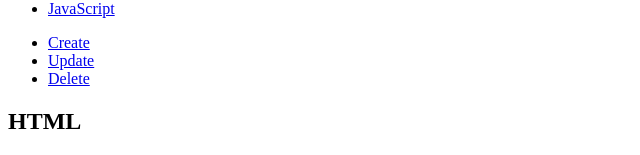
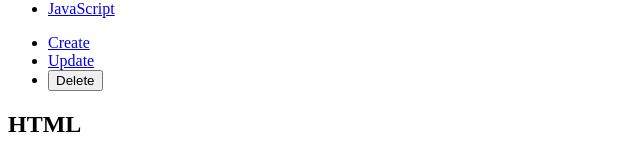
Before and after one commit to Csquid/react_egoing_practice_1, a React (Create React App) app: page / in a window 1280 px wide. Shown: the part 150-305 px from the top of the page, without its empty margins (0-640 px from the left). Built offline with nearby package versions, Linux system fonts and the light colour scheme.

Commit message:
When clicked in the control section, click app.js to make the mode fly away. [controll 부분 에서 클릭했을때, app.js로 클릭했던 모드 날라가게 만들어줌.]

```diff
--- a/src/App.js
+++ b/src/App.js
@@ -9,7 +9,10 @@ class App extends Component {
     super(props);
 
     this.state = {
+      mode: 'welcome',
+      modeEve: null,
       listNowIDX: 0,
+      listLastIDX: 0,
       welcome: { title: 'Welcome', description: 'Welcome React World' },
       nav_lists: [
         { id: 0, title: 'HTML',       description: 'HTML is HyperText Markup Language' },
@@ -27,22 +30,28 @@ class App extends Component {
       }
     }
 
-    let _welcome = this.state.welcome;
-    let _nav_lists = this.state.nav_lists;
-    let _now_list = getList();
-    let _title = _now_list.title;
-    let _description = _now_list.description;
-
+    let _welcome      = this.state.welcome;
+    let _nav_lists    = this.state.nav_lists;
+    let _now_list     = getList();
+    let _title        = _now_list.title;
+    let _description  = _now_list.description;
+    let _article      = null;
 
     return (
       <div className="App">
         <Header title={_welcome.title} description={_welcome.description}></Header>
         <Navigation lists={_nav_lists} onClickPage={(idx)=> {
           this.setState({
+            mode: 'read',
+            modeEve: 'read',
             listNowIDX: Number(idx)
           })
         }}></Navigation>
-        <Controll></Controll>
+        <Controll onChangePage={(nMode) => {
+          this.setState({
+            mode: nMode
+          })
+        }}></Controll>
         <Content title={_title} description={_description}></Content>
       </div>
     );
--- a/src/components/Controll.js
+++ b/src/components/Controll.js
@@ -1,14 +1,28 @@
 import React, {Component} from 'react';
 
 class Controll extends Component {
-  state = {}
   render() {
     return (
       <div>
         <ul>
-          <li><a href="/">Create</a></li>
-          <li><a href="/">Update</a></li>
-          <li><a href="/">Delete</a></li>
+          <li><a href="/controll/create" onClick={(e) => {
+            //a 태그의 기본동작인 페이지 이동을 막는다.
+            e.preventDefault();
+
+            this.props.onChangePage('create');
+          }}>Create</a></li>
+
+          <li><a href="/controll/update" onClick={(e) => {
+            e.preventDefault();
+
+            this.props.onChangePage('update');
+          }}>Update</a></li>
+
+          <li><button onClick={(e) => {
+            e.preventDefault();
+
+            this.props.onChangePage('delete');
+          }}>Delete</button></li>
         </ul>
       </div>
     );
```
